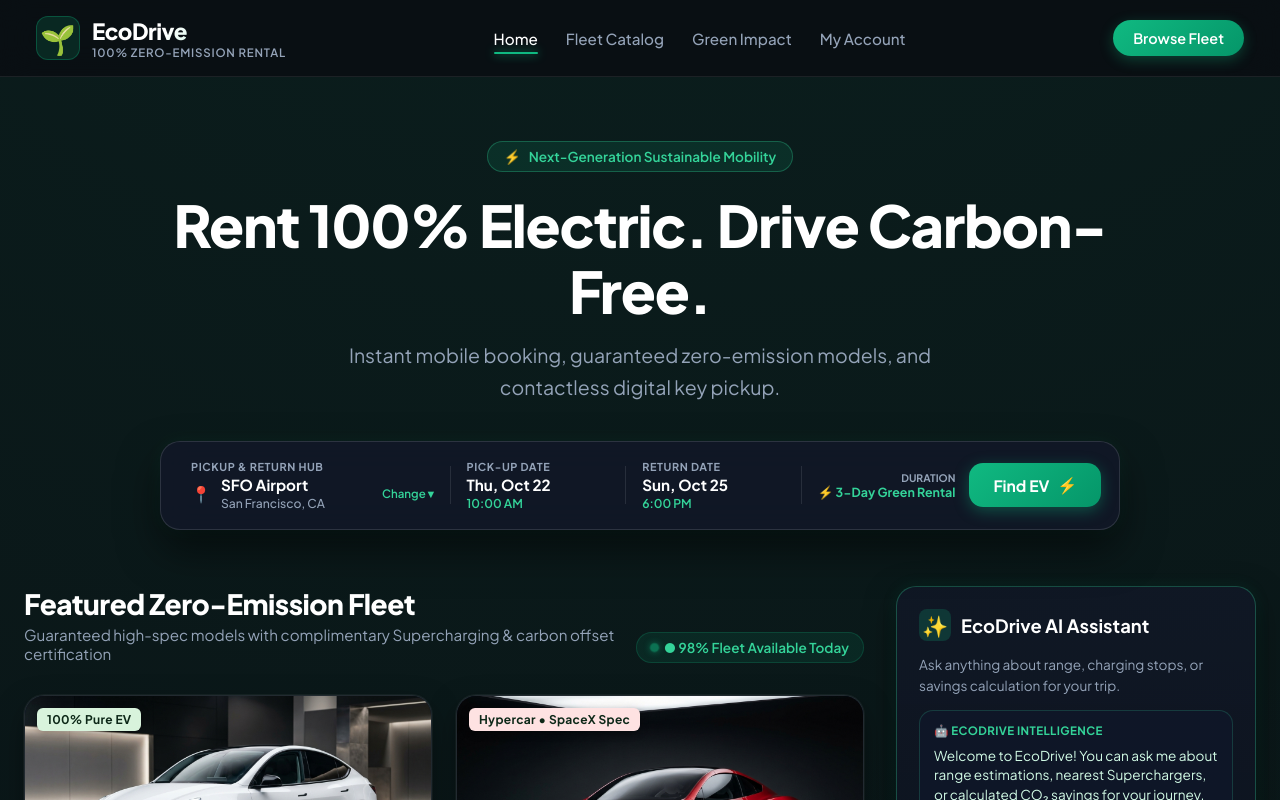
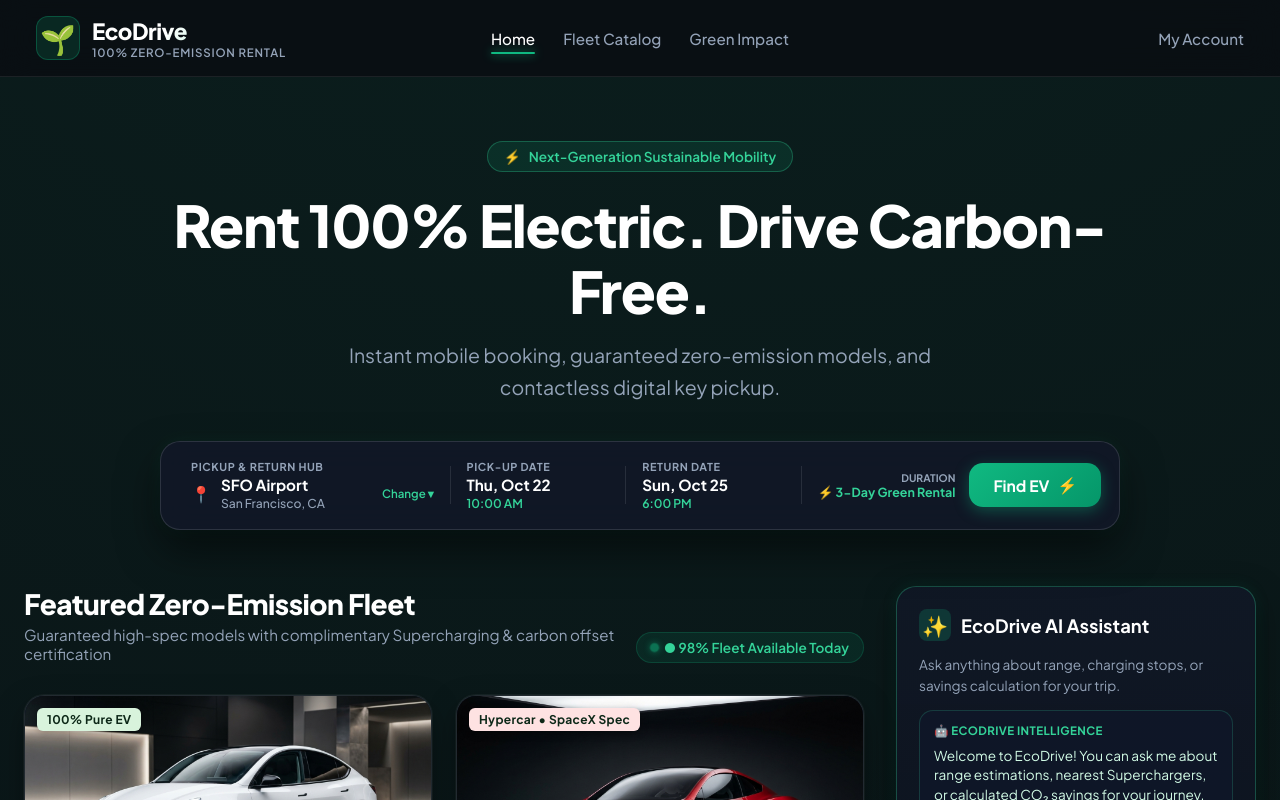
Before and after one commit to slowmotionsoundz/ecodrive-car-rental, a React (Vite) app: page / in a window 1280 px wide. Shown: the top 800 px of the page. Built offline with nearby package versions, Linux system fonts and the light colour scheme.

Commit message:
Removed browse button from navbar and moved the account link to be on the right.

```diff
--- a/src/App.css
+++ b/src/App.css
@@ -61,9 +61,9 @@
   position: sticky;
   top: 0;
   z-index: 100;
-  display: flex;
-  align-items: center;
-  justify-content: space-between;
+  display: grid;
+  grid-template-columns: minmax(0, 1fr) auto minmax(0, 1fr);
+  align-items: center;
   padding: 16px 36px;
   background: rgba(10, 13, 18, 0.85);
   backdrop-filter: blur(16px);
@@ -75,6 +75,7 @@
   display: flex;
   align-items: center;
   gap: 12px;
+  justify-self: start;
 }
 
 .logo-symbol {
@@ -110,6 +111,11 @@
   display: flex;
   align-items: center;
   gap: 28px;
+  justify-self: center;
+}
+
+.account-link {
+  justify-self: end;
 }
 
 .nav-link {
@@ -138,12 +144,6 @@
   box-shadow: 0 0 10px var(--primary-emerald);
 }
 
-.header-actions {
-  display: flex;
-  align-items: center;
-  gap: 16px;
-}
-
 .live-indicator {
   width: 8px;
   height: 8px;
@@ -165,24 +165,6 @@
     opacity: 0.5;
     transform: scale(1.3);
   }
-}
-
-.btn-header-cta {
-  background: linear-gradient(135deg, #10b981, #059669);
-  color: #ffffff;
-  border: none;
-  padding: 9px 20px;
-  border-radius: var(--radius-full);
-  font-size: 0.9rem;
-  font-weight: 600;
-  cursor: pointer;
-  box-shadow: 0 4px 14px rgba(16, 185, 129, 0.3);
-  transition: all 0.2s ease;
-}
-
-.btn-header-cta:hover {
-  transform: translateY(-1px);
-  box-shadow: 0 6px 20px rgba(16, 185, 129, 0.45);
 }
 
 /* 2. Hero Section */
@@ -1088,12 +1070,6 @@
     display: none;
   }
 
-  .btn-header-cta {
-    white-space: nowrap;
-    padding: 8px 16px;
-    font-size: 0.85rem;
-  }
-
   .nav-menu {
     display: none;
   }
@@ -2062,7 +2038,9 @@
 }
 
 @keyframes battery-flow {
-  to { background-position: 56px 0; }
+  to {
+    background-position: 56px 0;
+  }
 }
 
 .charging-badge {
@@ -2085,8 +2063,17 @@
 }
 
 @keyframes charging-bolt {
-  0%, 100% { opacity: 0.4; transform: scale(0.9); }
-  50% { opacity: 1; transform: scale(1.15); }
+
+  0%,
+  100% {
+    opacity: 0.4;
+    transform: scale(0.9);
+  }
+
+  50% {
+    opacity: 1;
+    transform: scale(1.15);
+  }
 }
 
 .battery-charge-row {
@@ -2112,6 +2099,7 @@
 }
 
 @media (prefers-reduced-motion: reduce) {
+
   .is-charging .battery-fill,
   .charging-bolt {
     animation: none;
@@ -2174,9 +2162,19 @@
 }
 
 @keyframes lock-icon-pop {
-  0% { transform: scale(0.5) rotate(-15deg); opacity: 0; }
-  60% { transform: scale(1.2) rotate(6deg); opacity: 1; }
-  100% { transform: scale(1) rotate(0); }
+  0% {
+    transform: scale(0.5) rotate(-15deg);
+    opacity: 0;
+  }
+
+  60% {
+    transform: scale(1.2) rotate(6deg);
+    opacity: 1;
+  }
+
+  100% {
+    transform: scale(1) rotate(0);
+  }
 }
 
 @media (prefers-reduced-motion: reduce) {
@@ -2355,7 +2353,7 @@
     border-radius: 0;
   }
 
-  .telemetry-box + .telemetry-box {
+  .telemetry-box+.telemetry-box {
     border-top: 1px solid rgba(255, 255, 255, 0.07);
   }
 
@@ -2596,20 +2594,22 @@
   }
 }
 
-.impact-metric-val{
+.impact-metric-val {
   opacity: 0;
   animation: fadeIn 2s forwards;
 }
+
 @keyframes fadeIn {
   to {
     opacity: 1;
   }
 }
 
-.fleet-card{
+.fleet-card {
   opacity: 0;
   animation: fadeIn 2s forwards;
 }
+
 @keyframes fadeIn {
   to {
     opacity: 1;
--- a/src/components/Navbar.jsx
+++ b/src/components/Navbar.jsx
@@ -32,19 +32,14 @@ export default function Navbar({ selectedHub }) {
         >
           Green Impact
         </NavLink>
-        <NavLink
-          to="/account"
-          className={({ isActive }) => `nav-link ${isActive ? 'active' : ''}`}
-        >
-          My Account
-        </NavLink>
       </nav>
 
-      <div className="header-actions">
-        <Link to="/fleet" className="btn-header-cta">
-          Browse Fleet
-        </Link>
-      </div>
+      <NavLink
+        to="/account"
+        className={({ isActive }) => `nav-link account-link ${isActive ? 'active' : ''}`}
+      >
+        My Account
+      </NavLink>
     </header>
   );
 }
```
Lines whose indentation alone changed are shown as unchanged.
